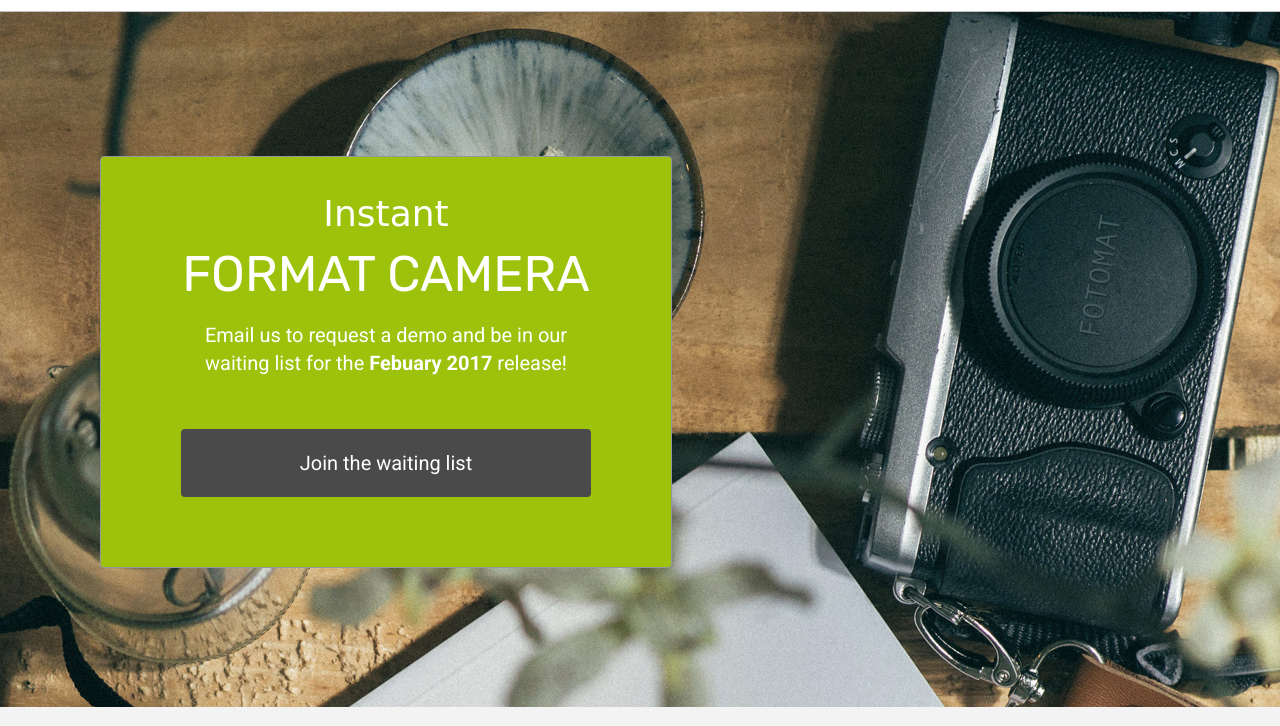
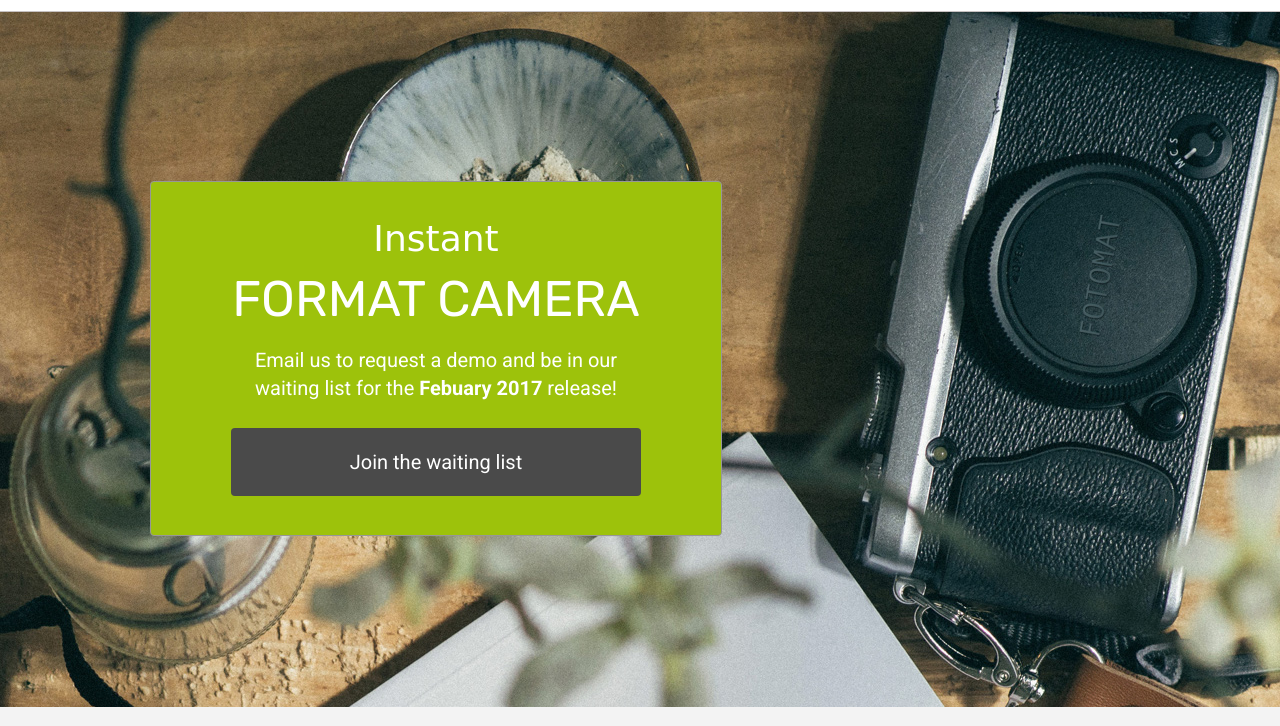
Before and after one commit to Boris84/Fotomatic, a plain HTML site: page index.html in a window 1280 px wide. Shown: the part 74-800 px from the top of the page. Drawn offline with Linux system fonts and the light colour scheme; a web font is replaced by a local one.

Commit message:
update 7 final LP

```diff
--- a/resources/css/style.css
+++ b/resources/css/style.css
@@ -31,6 +31,7 @@ header .icon {
   height: 43.5rem;
   align-items: flex-start;
   justify-content: flex-start;
+  background-size: cover;
   background-position: bottom;
   background-repeat: no-repeat;
   background-image: url(../images/banner-landingpage.jpg);
@@ -38,12 +39,9 @@ header .icon {
 
 #sign-up-cta {
   position: relative;
-  left: 100px;
-  top: 145px;
-}
-
-.banner .cursive { /*INSTANT */
-  margin-top: 32px;
+  height: 313px;
+  left: 150px;
+  top: 170px;
 }
 
 .striking { /*FORMAT CAMERA */
@@ -57,7 +55,7 @@ header .icon {
   border-radius: 4px;
   margin-bottom: 56px;
   color: white;
-  top: 26px;
+
 }
 
 .feature .content {
@@ -66,6 +64,10 @@ header .icon {
 
 .image-container {
   overflow: hidden;
+}
+
+.content.center {
+  line-height: 1.4;
 }
 
 #filters-section .images-container {
```
